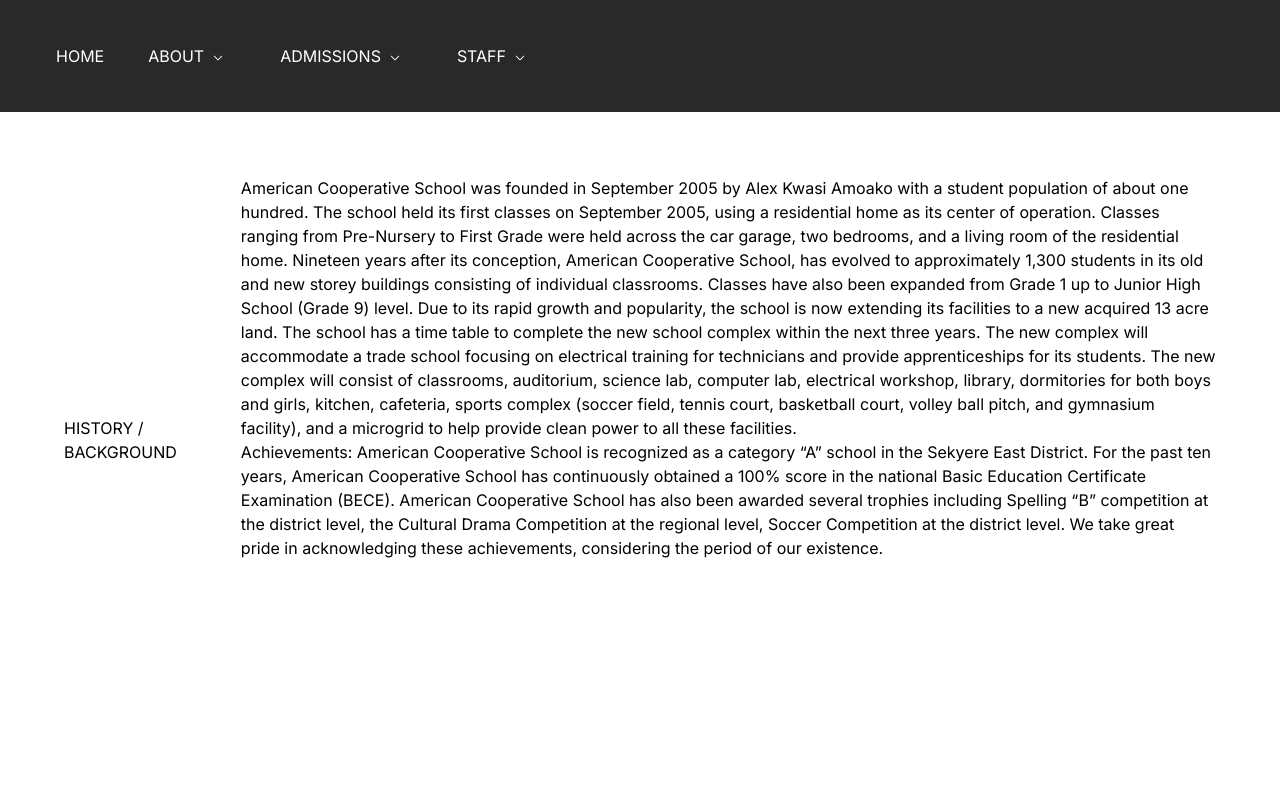
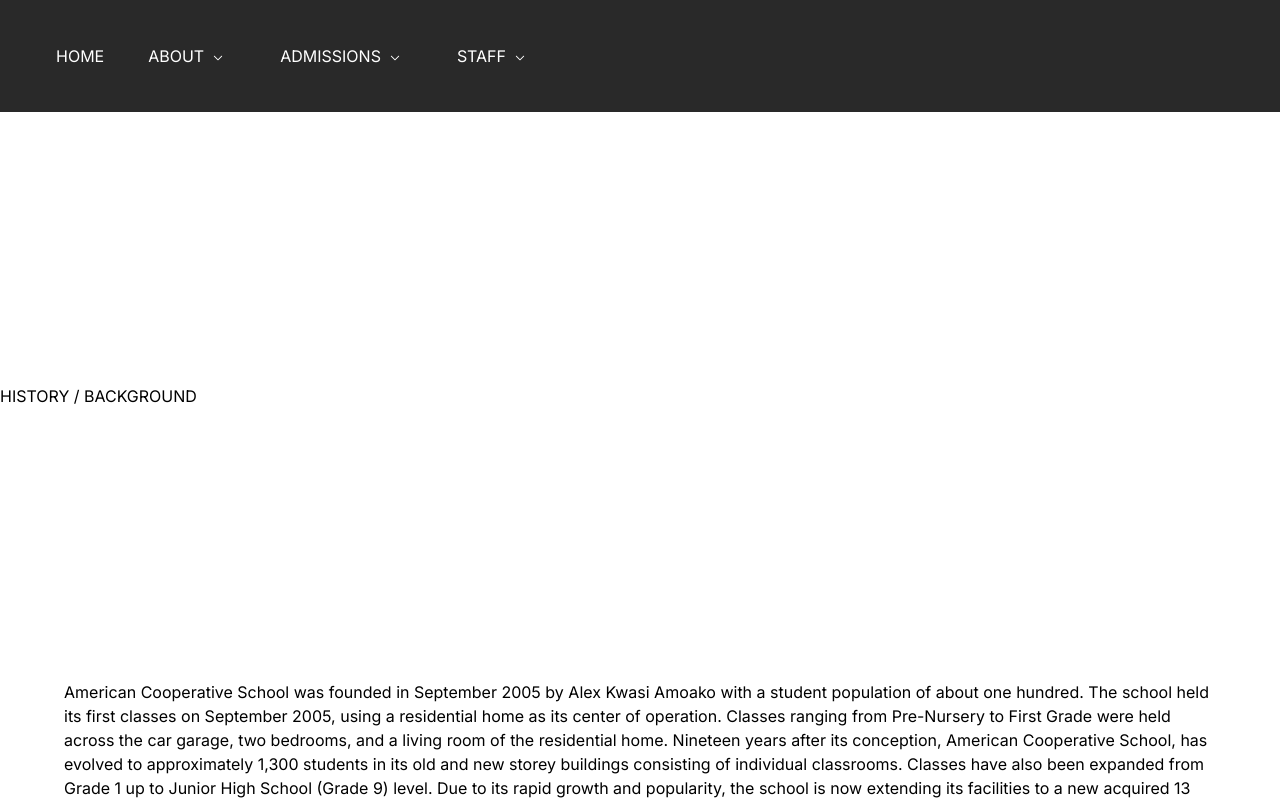
Before and after one commit to Adjoa20/ACSWebsite, a Next.js app in the folder acs-website/: page /pages/about in a window 1280 px wide. Shown: the top 800 px of the page. Built offline with nearby package versions, Linux system fonts and the light colour scheme.

Commit message:
Updated text for about page

```diff
--- a/acs-website/src/app/compontents/HeroSection.tsx
+++ b/acs-website/src/app/compontents/HeroSection.tsx
@@ -1,15 +1,15 @@
 import React from "react";
 import Slider from "./Slider";
+
 
 
 const HeroSection = () => {
   return (
     <section className="lg:py-16 scroll-smooth relative">
       <div className="grid grid-rows-1 lg:grid-rows-12">
-          <div></div>
         <div className="z-10 mt-28 items-center fixed">
           <h1 className="text-xl md:text-5xl font-black text-black subpixel-antialiased uppercase text-center mt-28">American Cooperative School</h1>
-          <p className="mt-52">
+          <p className="mt-52 text-black subpixel-antialiased text-center">
             The need for educating the youth is on the rise. This has encouraged
             many private individuals to establish more private schools since the
             government of Ghana is unable to accommodate all the children in the
@@ -21,7 +21,7 @@
             and Junior High School grades level.
           </p>
         </div>
-        <div className="mt-28 w-screen fixed top-0">
+        <div className="mt-28 fixed top-0 w-11/12">
           <Slider />
         </div>
       </div>
--- a/acs-website/src/app/compontents/NavLinks.tsx
+++ b/acs-website/src/app/compontents/NavLinks.tsx
@@ -33,8 +33,8 @@
                                             <div key={mysubLinks.sublink[0].name}>
                                                 <h1 className='text-sm font-light'>
                                                     {mysubLinks.sublink.map((sLink) => (
-                                                        <li key={sLink.name} className='text-sm text-gray-600 my-2.5'>
-                                                            <Link href={sLink.link} passHref> <a className='hover:text-slate-500'></a>{sLink.name}</Link>
+                                                        <li key={sLink.name} className='text-sm text-white my-2.5'>
+                                                            <Link href={sLink.link} passHref> <a className='hover:text-slate-800'></a>{sLink.name}</Link>
                                                         </li>
                                                     ))}
                                                 </h1>
--- a/acs-website/src/app/compontents/Slider.tsx
+++ b/acs-website/src/app/compontents/Slider.tsx
@@ -20,7 +20,7 @@
     };
 
     useEffect(() => {
-        const timer = setTimeout (() => {
+        const timer = setTimeout(() => {
             clickNext()
         }, 20000);
         return () => {
@@ -32,15 +32,15 @@
     return (
         <div className='items-center mx-auto'>
             <div className='flex transition-transform ease-in-out duration-500 rounded-2xl'>
-       {images.map((pic,idx) =>(
-                <div className={`${idx === activeImage ? 'block transition-all duration-500 ease-in-out': 'hidden'}`} key={idx}>
+                {images.map((pic, idx) => (
+                    <div className={`${idx === activeImage ? 'block transition-all duration-500 ease-in-out' : 'hidden'}`} key={idx}>
                         <Image
                             src={pic.src}
                             alt=""
-                    style={{maxWidth:3000}}
+                            layout="responsive"
                             width={3000}
                             height={500}
-                    className="w-screen h-full "
+                            className="w-11/12 h-96 "
                         />
                     </div>
                 ))}
--- a/acs-website/src/app/pages/about/page.tsx
+++ b/acs-website/src/app/pages/about/page.tsx
@@ -3,13 +3,13 @@
 
 const AboutPage = () => {
   return (
-    <div className="md:flex md:justify-center md:items-center md:gap-8 md:py-8 md:px-4 xl:gap-16 sm:py-16 xl:px-16">
+    <div className="md:justify-center">
       <Navbar />
       <div className="md:w-1/2">
         <h1 className="mt-96 mb-60 uppercase">History / Background </h1>
       </div>
       <div>
-        <p>
+        <p className="md:flex md:items-center md:gap-8 md:py-8 md:px-4 xl:gap-16 sm:py-16 xl:px-16">
           American Cooperative School was founded in September 2005 by Alex
           Kwasi Amoako with a student population of about one hundred. The
           school held its first classes on September 2005, using a residential
@@ -31,7 +31,7 @@
           basketball court, volley ball pitch, and gymnasium facility), and a
           microgrid to help provide clean power to all these facilities.
         </p>
-        <p>
+        <p className="md:flex md:items-center md:gap-8 md:py-8 md:px-4 xl:gap-16 sm:py-16 xl:px-16">
         Achievements: American Cooperative School is recognized as a category
           “A” school in the Sekyere East District. For the past ten years,
           American Cooperative School has continuously obtained a 100% score in
```
Lines whose indentation alone changed are shown as unchanged.
